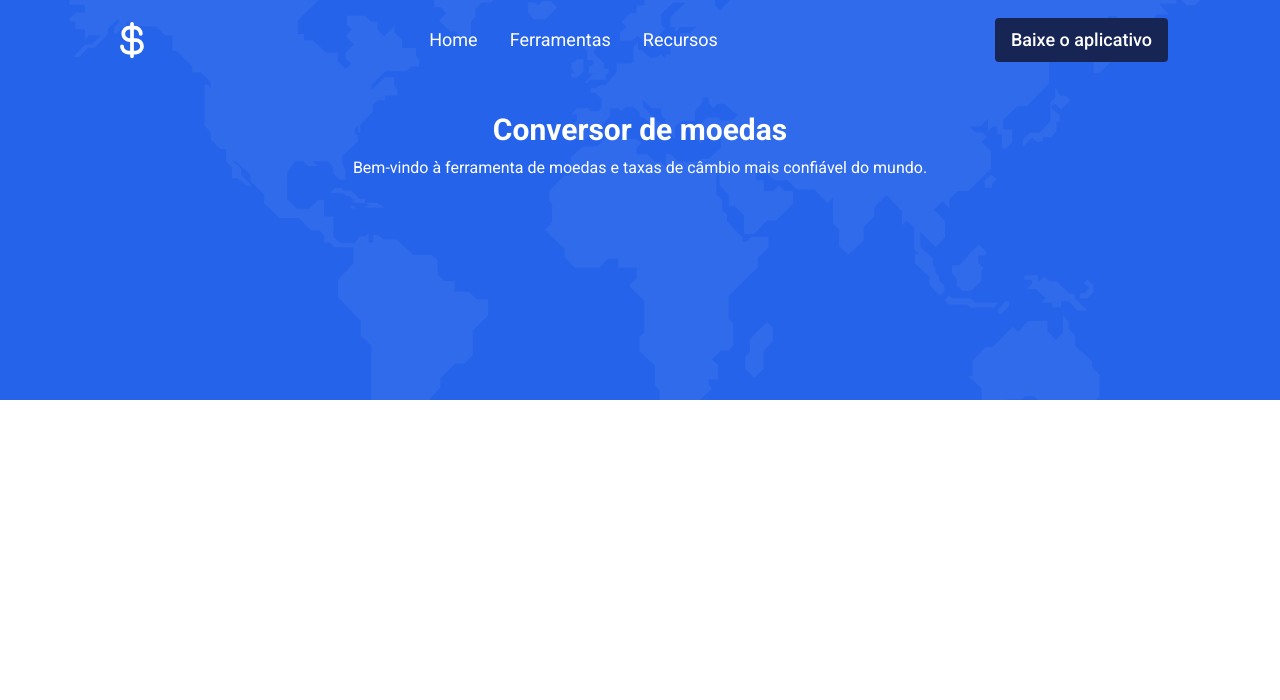
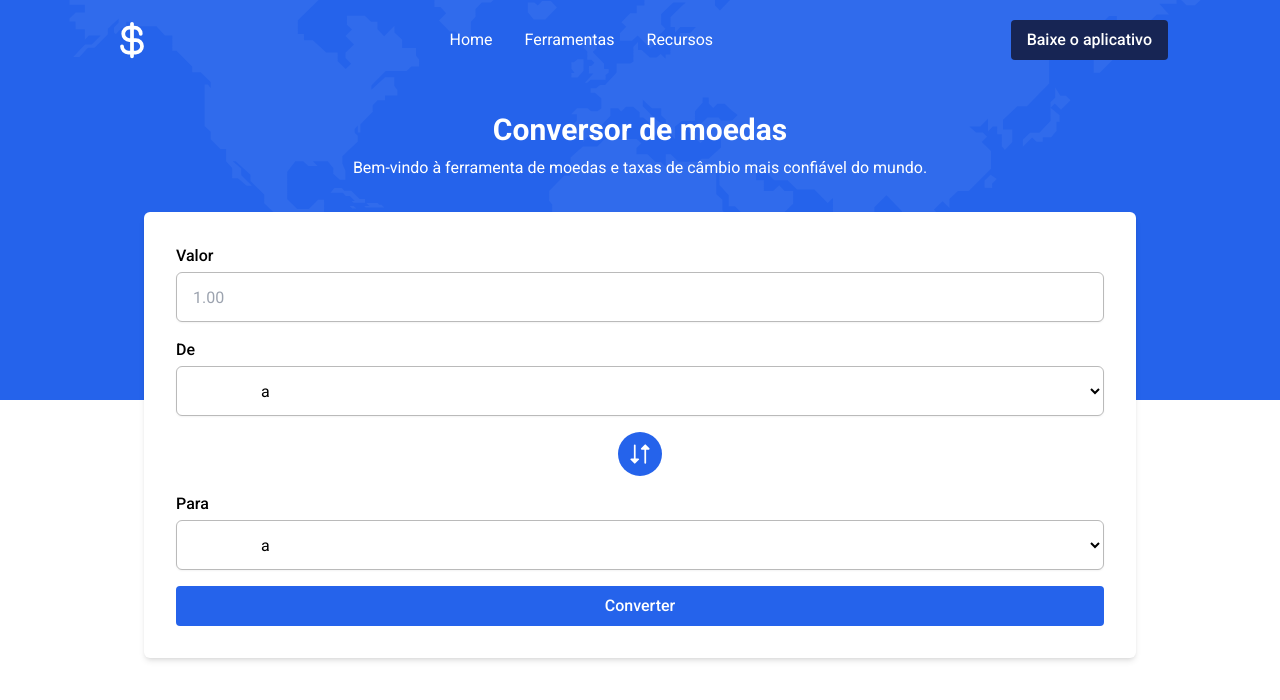
Before and after one commit to luccarauedys/conversor-de-moedas, a Next.js app: page / in a window 1280 px wide. Shown: the top 700 px of the page. Built offline with nearby package versions, Linux system fonts and the light colour scheme.

Commit message:
feat: add o form container e alguns ajustes de estilo no header

```diff
--- a/src/components/Header/MenuDesktop.tsx
+++ b/src/components/Header/MenuDesktop.tsx
@@ -1,5 +1,6 @@
+import Link from "next/link";
+
 import { CurrencyDollar } from "@phosphor-icons/react";
-import Link from "next/link";
 
 export default function MenuDesktop() {
   return (
@@ -9,7 +10,7 @@ export default function MenuDesktop() {
           <CurrencyDollar size={40} weight="bold" />
         </Link>
 
-        <nav className="flex items-center gap-8 text-lg">
+        <nav className="flex items-center gap-8">
           <Link href="" className="hover:scale-105 duration-300">
             Home
           </Link>
@@ -21,7 +22,7 @@ export default function MenuDesktop() {
           </Link>
         </nav>
 
-        <button className="primary-button text-lg">Baixe o aplicativo</button>
+        <button className="primary-button">Baixe o aplicativo</button>
       </div>
     </div>
   );
--- a/src/components/Main/FormContainer.tsx
+++ b/src/components/Main/FormContainer.tsx
@@ -0,0 +1,37 @@
+import { ArrowsDownUp } from "@phosphor-icons/react";
+
+import InputContainer from "./InputContainer";
+import Select from "./Select";
+
+export default function FormContainer() {
+  return (
+    <div className="container bg-white p-8 rounded-md shadow-md">
+      <div className="grid grid-cols-1 gap-4">
+        <InputContainer text="Valor">
+          <input
+            id="amount"
+            type="number"
+            placeholder={"1.00"}
+            className="w-full h-[50px] p-4 rounded-md bg-white border-[1px] border-[#bababa] shadow-sm"
+          />
+        </InputContainer>
+
+        <InputContainer text="De">
+          <Select currencies={{ a: "b", c: "d" }} />
+        </InputContainer>
+
+        <button className="bg-blue-600 hover:bg-blue-800 rounded-full p-2 place-self-center text-white duration-500">
+          <ArrowsDownUp size={28} weight="fill" />
+        </button>
+
+        <InputContainer text="Para">
+          <Select currencies={{ a: "b", c: "d" }} />
+        </InputContainer>
+
+        <button className="primary-button bg-blue-600 hover:bg-blue-800 duration-500">
+          Converter
+        </button>
+      </div>
+    </div>
+  );
+}
--- a/src/components/Main/Input.tsx
+++ /dev/null
@@ -1,12 +0,0 @@
-export default function Input() {
-  return (
-    <div className="w-full">
-      <input
-        id="amount"
-        type="number"
-        placeholder={"1.00"}
-        className="w-full h-[50px] p-4 rounded-md bg-white border-[1px] border-[#bababa] shadow-sm outline-none focus:border-blue-500"
-      />
-    </div>
-  );
-}
--- a/src/components/Main/InputContainer.tsx
+++ b/src/components/Main/InputContainer.tsx
@@ -5,7 +5,10 @@ type InputContainerProps = {
   children: ReactNode;
 };
 
-export default function InputContainer({ text, children }: InputContainerProps) {
+export default function InputContainer({
+  text,
+  children,
+}: InputContainerProps) {
   return (
     <div className="flex flex-col gap-1">
       <label htmlFor="amount" className="font-medium w-full">
--- a/src/components/Main/index.tsx
+++ b/src/components/Main/index.tsx
@@ -1,15 +1,16 @@
-import { ArrowsDownUp } from "@phosphor-icons/react";
-import Input from "./Input";
-import InputContainer from "./InputContainer";
-import Select from "./Select";
+import FormContainer from "./FormContainer";
 
 export default function Main() {
   return (
     <main className="container w-[90%] grid grid-cols-1 gap-8">
       <div className="text-white text-center">
         <h1 className="mb-2">Conversor de moedas</h1>
-        <p>Bem-vindo à ferramenta de moedas e taxas de câmbio mais confiável do mundo.</p>
+        <p>
+          Bem-vindo à ferramenta de moedas e taxas de câmbio mais confiável do
+          mundo.
+        </p>
       </div>
+      <FormContainer />
     </main>
   );
 }
```
Also changed, not shown: src/components/Header/MenuMobile.tsx (+26 -6 lines).
